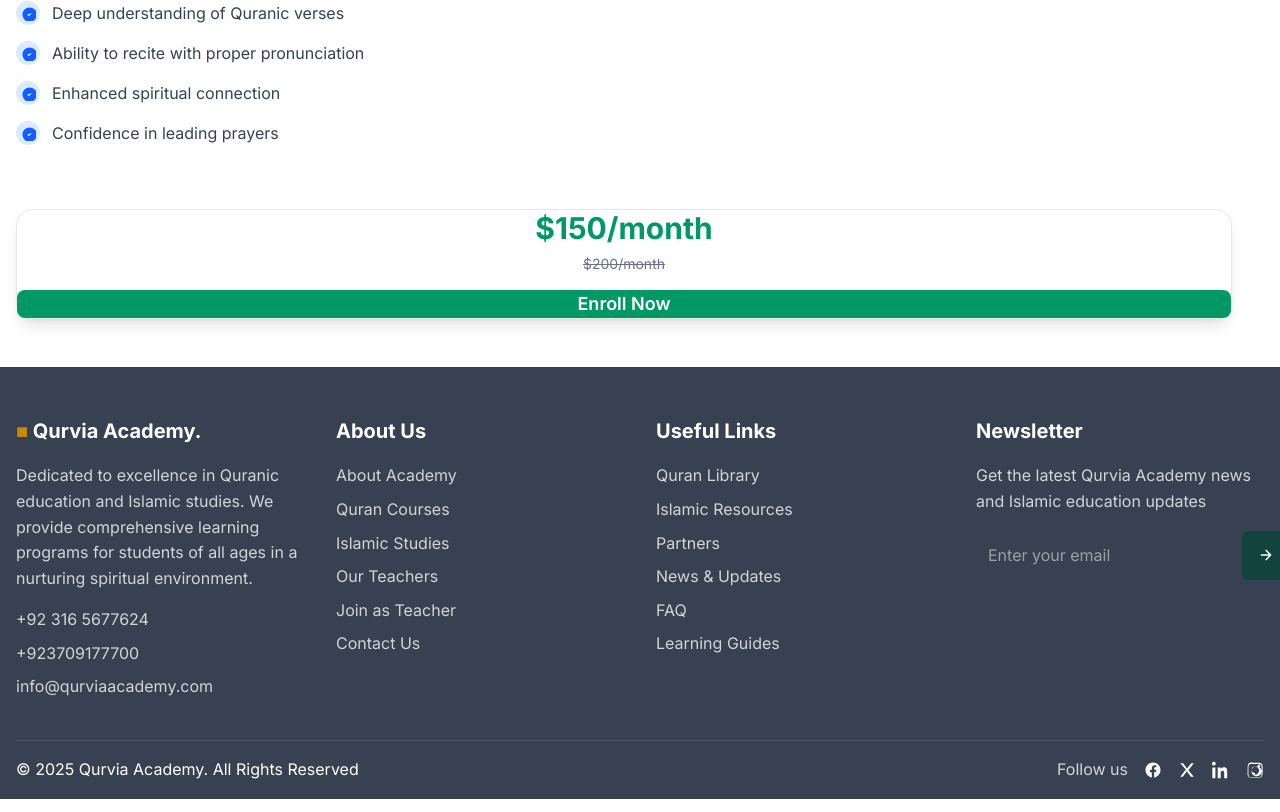
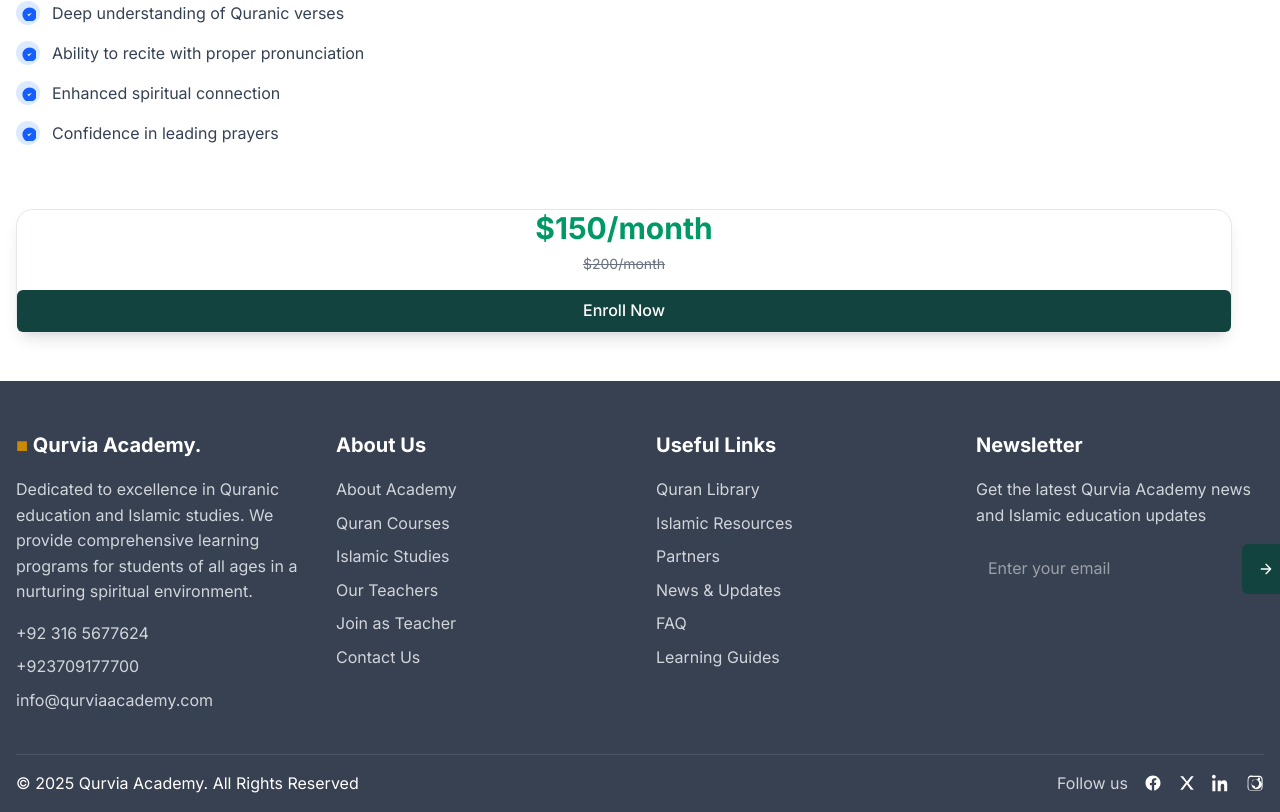
Before and after one commit to AbdlReman/qurvia, a Next.js app: page /courses/1 in a window 1280 px wide. Shown: the part 1838-2650 px from the top of the page. Built offline with nearby package versions, Linux system fonts and the light colour scheme; no server answers.

Commit message:
update course button

```diff
--- a/src/components/EnrollButton.tsx
+++ b/src/components/EnrollButton.tsx
@@ -74,19 +74,27 @@ export default function EnrollButton({ courseId, className = '', variant = 'prim
 
   const baseClasses =
     variant === 'primary'
-      ? 'w-full bg-emerald-600 text-white py-3 sm:py-4 px-4 sm:px-6 rounded-lg font-semibold text-base sm:text-lg hover:bg-emerald-700 transition-colors'
-      : 'inline-flex items-center justify-center bg-emerald-600 text-white px-3 py-2 rounded-lg text-sm hover:bg-emerald-700 transition-colors';
+      ? 'btn btn-primary w-full text-center'
+      : 'btn btn-primary';
 
   return (
     <div className={className}>
-      <button onClick={handleEnroll} disabled={loading || enrolled} className={`${baseClasses} ${loading || enrolled ? 'opacity-70 cursor-not-allowed' : ''}`}>
-        {enrolled ? 'Enrolled' : loading ? 'Enrolling…' : 'Enroll Now'}
+      <button
+        onClick={handleEnroll}
+        disabled={loading || enrolled}
+        className={`${baseClasses} ${
+          loading || enrolled
+            ? 'opacity-70 cursor-not-allowed'
+            : ''
+        }`}
+      >
+        {enrolled ? 'Enrolled' : loading ? 'Enrolling...' : 'Enroll Now'}
        </button>
        {message && (
-        <p className="mt-2 text-sm text-emerald-700">{message}</p>
+         <p className="mt-2 text-sm text-emerald-600">{message}</p>
        )}
        {!message && enrolled && (
-        <p className="mt-2 text-sm text-emerald-700">Team will contact you to schedule live sessions.</p>
+         <p className="mt-2 text-sm text-emerald-600">Team will contact you to schedule live sessions.</p>
        )}
      </div>
    );
```
Lines whose indentation alone changed are shown as unchanged.
